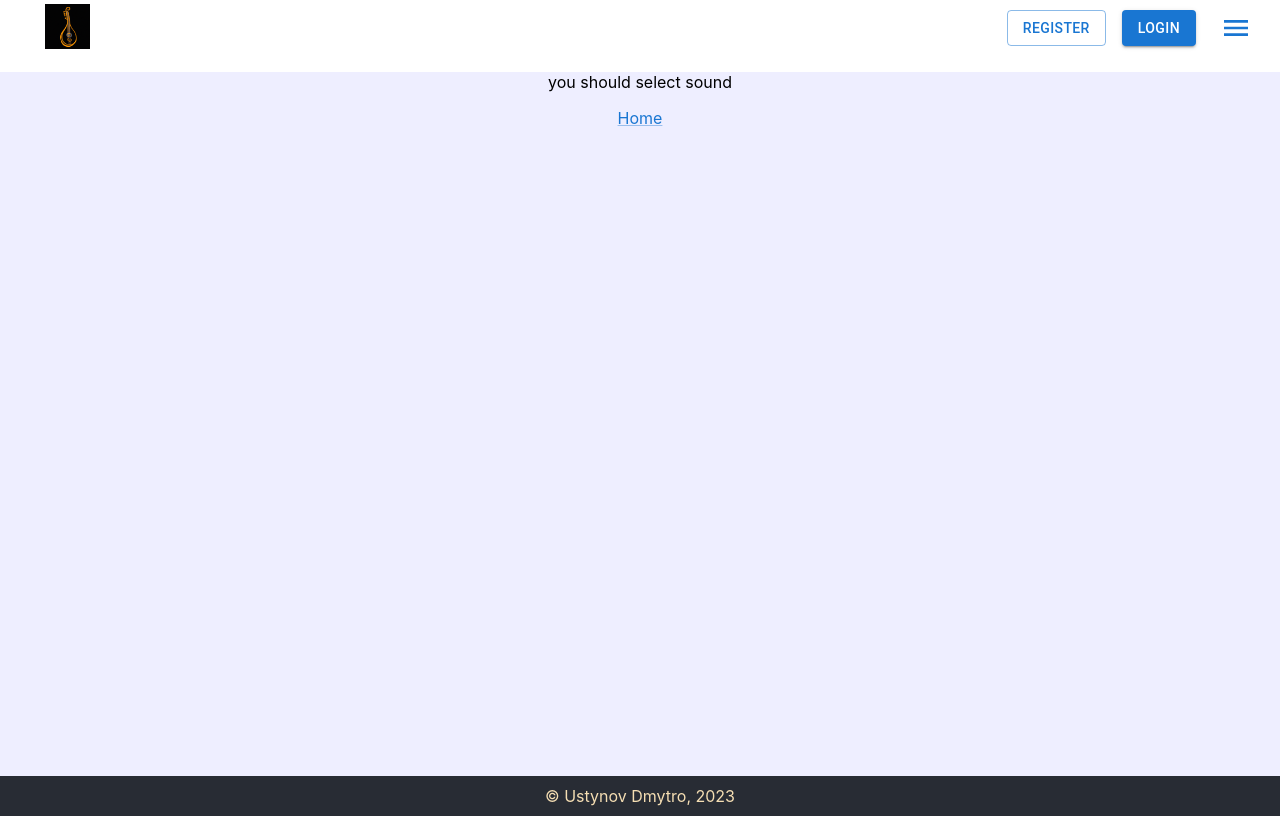
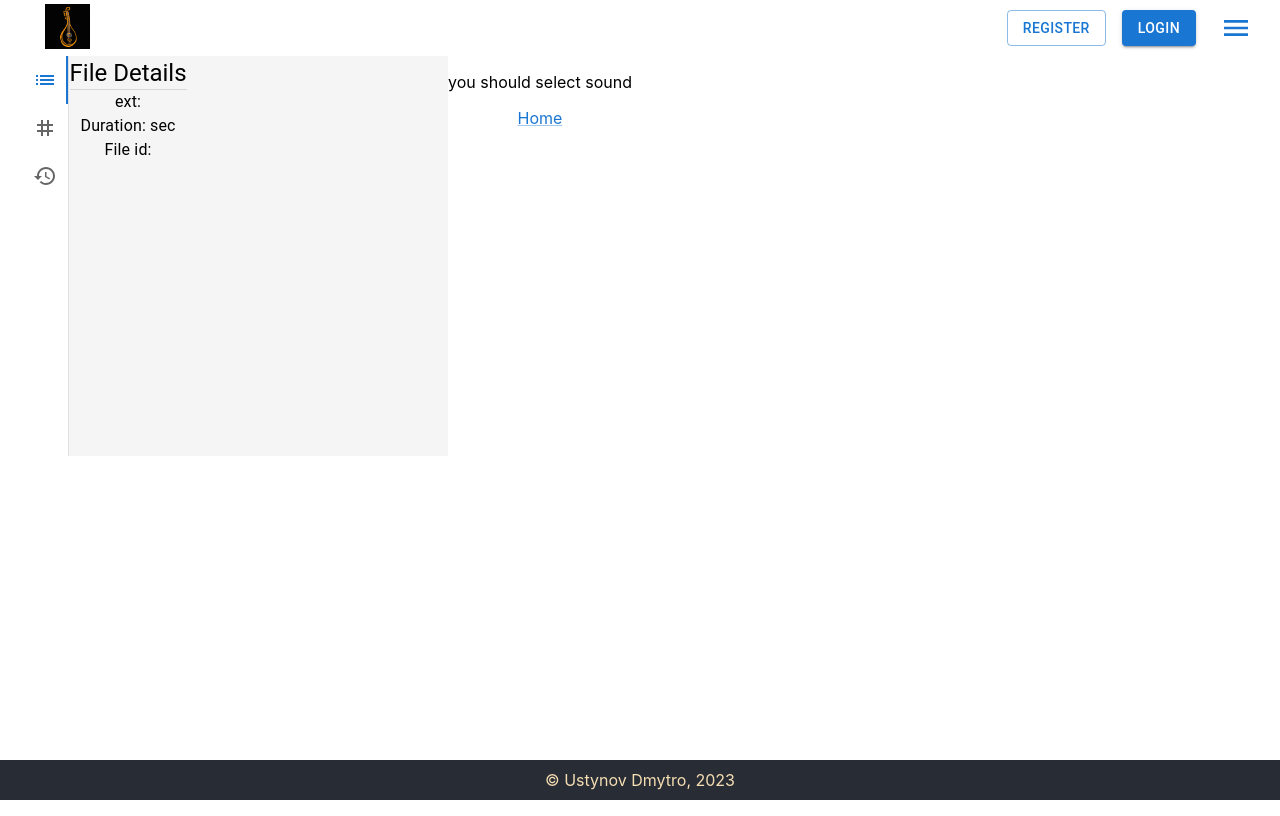
Before and after one commit to dmytro-ustynov/party_player, a React (Create React App) app in the folder client/: page /redactor in a window 1280 px wide. Built offline with nearby package versions, Linux system fonts and the light colour scheme; no server answers.

Commit message:
Add SideTab on redactor page

```diff
--- a/client/src/App.css
+++ b/client/src/App.css
@@ -9,6 +9,11 @@
     content: "";
     display: block;
     background-color: #eeff;
+}
+
+.redactor-content {
+    min-height: calc(100vh - var(--header-height) - var(--footer-height));
+    display: flex;
 }
 
 :root {
@@ -91,6 +96,12 @@ footer {
     align-items: center;
     gap: 0.4rem;
 }
-.file-menu{
-    margin: 0.5rem 4rem;
+
+.file-menu {
+    margin: 0.5rem 4rem 0;
 }
+
+.side-tabpanel {
+    background-color: whitesmoke;
+    width: 100%;
+}
--- a/client/src/components/FileInfo.js
+++ b/client/src/components/FileInfo.js
@@ -1,29 +1,23 @@
-import {Grid, Table, TableBody, TableCell, TableRow} from "@mui/material";
+import {Divider, Grid, Typography} from "@mui/material";
+import Box from "@mui/material/Box";
 
 export default function FileInfo(props) {
     const {info} = props
-    let forbiddenKeys = ["updated_at", "file_path", "user_id", "deleted"]
+
     return (
         <Grid container>
             <Grid item>
-                <Table className={"table-item-info"} size="small">
-                    <TableBody>
-                        {Object.entries(info).map(([key, value], number) => {
-                            return (
-                                !forbiddenKeys.includes(key) &&
-                                (<TableRow key={`${key}-${number}`}>
-                                    <TableCell> {key} </TableCell>
-                                    {key === 'thumbnail' ?
-                                        <TableCell>
-                                            <img src={value} alt={'thumb'}
-                                                 style={{maxWidth: "320px"}}/>
-                                        </TableCell> :
-                                        (<TableCell> {value} </TableCell>)}
-                                </TableRow>)
-                            )
-                        })}
-                    </TableBody>
-                </Table>
+                <Box className={"table-item-info"} size="small">
+                    <Typography variant="h5">File Details</Typography>
+                    <Divider/>
+                    <Typography variant="h6">{info.title}</Typography>
+                    <Typography variant="body1">{info.filename}</Typography>
+                    <Typography variant="body1">ext: {info.ext}</Typography>
+                    <Typography variant="body1">Duration: {info.duration} sec</Typography>
+                    {info.thumbnail && <div><img src={info.thumbnail} alt={'thumb'}
+                                                 style={{maxWidth: "320px"}}/></div>}
+                    <Typography variant="body1">File id: {info.file_id}</Typography>
+                </Box>
             </Grid>
         </Grid>
     )
--- /dev/null
+++ b/client/src/components/SideTab.js
@@ -0,0 +1,89 @@
+import Box from "@mui/material/Box";
+import PropTypes from "prop-types";
+import React, {useState} from "react";
+import {Tabs, Typography, Divider} from "@mui/material";
+import Tab from "@mui/material/Tab";
+import ListIcon from "@mui/icons-material/List";
+import FileInfo from "./FileInfo";
+import TagIcon from '@mui/icons-material/Tag';
+import HistoryIcon from '@mui/icons-material/History';
+
+
+const drawerWidth = "35%"
+
+function TabPanel(props) {
+    const {children, value, index, ...other} = props;
+
+    return (
+        <div
+            role="tabpanel"
+            className="side-tabpanel"
+            hidden={value !== index}
+            id={`vertical-tabpanel-${index}`}
+            aria-labelledby={`vertical-tab-${index}`}
+            {...other}
+        >
+            {value === index && (
+                <Box sx={{p: 0.1,}}>
+                    {children}
+                </Box>
+            )}
+        </div>
+    );
+}
+
+TabPanel.propTypes = {
+    children: PropTypes.node,
+    index: PropTypes.number.isRequired,
+    value: PropTypes.number.isRequired,
+};
+
+function populateProps(index) {
+    return {
+        id: `vertical-tab-${index}`,
+        'aria-controls': `vertical-tabpanel-${index}`,
+    };
+}
+
+export default function SideTab(props) {
+    const {info} = props
+    // const [openTab, setOpenTab] = useState(false)
+    const [tabValue, setTabValue] = useState(0)
+
+    const handleTabChange = (event, newValue) => {
+        setTabValue(newValue);
+    };
+
+    return (
+        <nav style={{width: drawerWidth, flexShrink: 0,}}>
+            <Box
+                sx={{flexGrow: 1, bgcolor: 'background.paper', display: 'flex', height: "50vh"}}
+            >
+                <Tabs
+                    orientation="vertical"
+                    variant="scrollable"
+                    value={tabValue}
+                    onChange={handleTabChange}
+                    aria-label="Vertical tabs example"
+                    sx={{borderRight: 1, borderColor: 'divider', width: '80px'}}
+                >
+                    <Tab label={<ListIcon/>} {...populateProps(0)} />
+                    <Tab label={<TagIcon/>} {...populateProps(1)} />
+                    <Tab label={<HistoryIcon/>} {...populateProps(2)} />
+                </Tabs>
+                <TabPanel value={tabValue} index={0}>
+                    <FileInfo info={info}/>
+                </TabPanel>
+                <TabPanel value={tabValue} index={1}>
+                    <Typography variant="h5"> Tags</Typography>
+                    <Divider/>
+                </TabPanel>
+
+                <TabPanel value={tabValue} index={2}>
+                    <Typography variant="h5"> Change history </Typography>
+                    <Divider/>
+                </TabPanel>
+            </Box>
+        </nav>
+    )
+}
--- a/client/src/pages/RedactorPage.js
+++ b/client/src/pages/RedactorPage.js
@@ -1,4 +1,4 @@
-import {useEffect, useState} from "react";
+import React, {useEffect, useState} from "react";
 import {useNavigate} from "react-router-dom";
 import Link from "@mui/material/Link";
 import {
@@ -13,6 +13,7 @@ import {
     Stack,
     TextField
 } from "@mui/material";
+import Snackbar from '@mui/material/Snackbar';
 import InputAdornment from '@mui/material/InputAdornment';
 import KeyboardArrowDownIcon from '@mui/icons-material/KeyboardArrowDown';
 import ShareIcon from '@mui/icons-material/Share';
@@ -22,10 +23,10 @@ import DoneIcon from '@mui/icons-material/Done';
 
 import Header from "../components/Header";
 import Footer from "../components/Footer";
-import FileInfo from "../components/FileInfo";
 import {useAudioState} from "../components/audio/audioReducer";
 import {BASE_URL, DELETE_FILE_URL, SAVEAS_URL, UPDATE_FILENAME_URL} from "../utils/constants";
 import {fetcher, download} from "../utils/fetch_utils";
+import SideTab from "../components/SideTab";
 
 const FONT_SIZE = 9
 const DEFAULT_INPUT_WIDTH = 200
@@ -35,6 +36,7 @@ export default function RedactorPage() {
     const [filename, setFilename] = useState('')
     const [updatedFilename, setUpdatedFilename] = useState('')
     const [info, setInfo] = useState({})
+    const [message, setMessage] = useState('')
     const [inputWidth, setInputWidth] = useState(200)
     const sound = audio.sound
     const navigate = useNavigate()
@@ -84,6 +86,7 @@ export default function RedactorPage() {
         if (file instanceof Blob) {
             const name = filename.split('.')[0]
             download(file, `${name}.${format}`)
+            setMessage('download complete')
         } else {
             console.log(file)
         }
@@ -125,8 +128,10 @@ export default function RedactorPage() {
                 credentials: true
             })
             if (response.result === true) {
-                setInfo({...info, filename: response.filename})
+                // todo: save updated filename in audio state
+                // setInfo({...info, filename: response.filename})
                 setFilename(response.filename)
+                setMessage('filename changed')
             }
             console.log(response)
         }
@@ -134,8 +139,9 @@ export default function RedactorPage() {
     return (
         <>
             <Header/>
-            <div className="content">
-                {sound ? (<>
+            <div className="redactor-content">
+                <SideTab info={info}/>
+                {sound ? (<div style={{display: "block", flexGrow: 1}}>
                             <div className="file-menu">
                                 <Stack direction="row" spacing={4}>
                                 <span style={{minWidth: "40px", minHeight: "45px"}}>
@@ -148,10 +154,8 @@ export default function RedactorPage() {
                                     </Button>
                                     <Button {...styles.btn} endIcon={<KeyboardArrowDownIcon/>}>Effects</Button>
                                     <Button {...styles.btn} endIcon={<KeyboardArrowDownIcon/>}>Help</Button>
-
                                 </Stack>
-                                <Menu
-                                    id="basic-menu"
+                                <Menu id="basic-menu"
                                       sx={{width: 320, maxWidth: '100%'}}
                                       anchorEl={anchorFileEl}
                                       open={openFileSubmenu}
@@ -193,7 +197,11 @@ export default function RedactorPage() {
                                     </MenuItem>
                                 </Menu>
                             </div>
-
+                            <Snackbar
+                                anchorOrigin={{vertical: 'top', horizontal: 'center'}}
+                                open={!!message}
+                                onClose={() => setMessage(null)}
+                                message={message}/>
                             <Grid container>
                                 <Grid item id='filename-input'>
                                     <TextField value={updatedFilename}
@@ -215,8 +223,10 @@ export default function RedactorPage() {
                                                }}/>
                                 </Grid>
                             </Grid>
-                            <FileInfo info={info}/>
-                        </>
+                            <Grid container>
+                                <Grid item>player</Grid>
+                            </Grid>
+                        </div>
                     ) :
                     (<span>
                             <p>you should select sound </p>
```
Also changed, not shown: 1 other file (tests, documents, lock files or other folders). Lines whose indentation alone changed are shown as unchanged.
